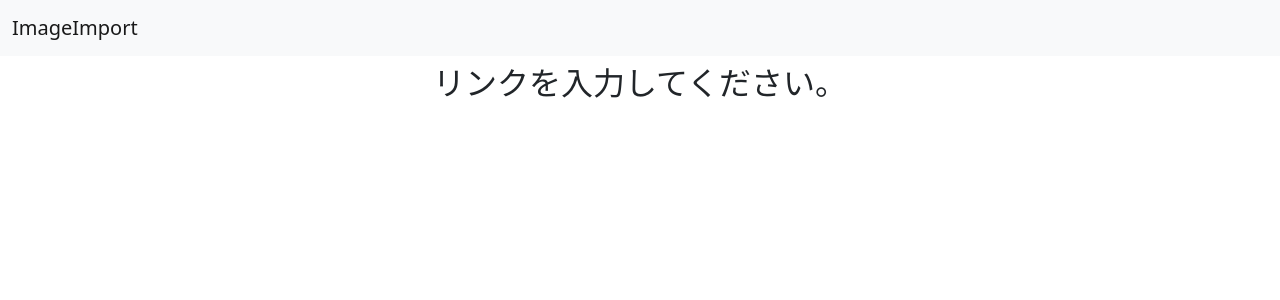
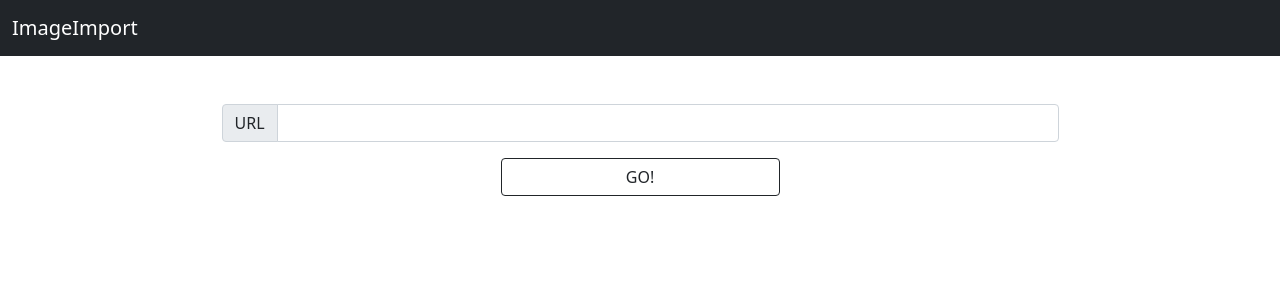
Before and after one commit to Kawato777/ImageImport, a Flask app: page / in a window 1280 px wide. Shown: the top 300 px of the page. Run offline with Flask 2, Linux system fonts and the light colour scheme; some libraries are stand-ins or nearby versions.

Commit message:
indexのFormのcss作成

```diff
--- a/app.py
+++ b/app.py
@@ -5,6 +5,9 @@ from flask_bootstrap import Bootstrap
 app = Flask(__name__)
 bootstrap = Bootstrap(app)
 
-@app.route("/")
+@app.route("/", methods = ["GET","POST"])
 def index():
-    return render_template("index.html")
+    if(request.method == "POST"):
+        return render_template("finding.html")
+    else:
+        return render_template("index.html")
--- a/templates/base.html
+++ b/templates/base.html
@@ -9,7 +9,7 @@
     <title>{% block title %}{% endblock %}</title>
 </head>
 <body>
-    <nav class="navbar navbar-light bg-light">
+    <nav class="navbar navbar-dark bg-dark">
         <div class="container-fluid">
         <a class="navbar-brand" href="/">ImageImport</a>
         </div>
--- /dev/null
+++ b/templates/finding.html
@@ -0,0 +1,5 @@
+{% extends "base.html" %}
+{% block title %}捜索中ページ{% endblock %}
+{% block content %}
+    <p>banana</p>
+{% endblock %}
--- a/templates/index.html
+++ b/templates/index.html
@@ -1,6 +1,11 @@
 {% extends "base.html" %}
 {% block title %}TOPページ{% endblock %}
 {% block content %}
-    <div class=""></div>
-    <h2 class="text-center mt-2 fw-light">リンクを入力してください。</>
+    <form method="POST" class="mt-5 d-flex flex-column align-items-center">
+        <div class="input-group mb-3 w-75">
+            <span class="input-group-text" id="inputGroup-sizing-default">URL</span>
+            <input type="url" class="form-control" aria-label="Sizing example input" aria-describedby="inputGroup-sizing-default">
+        </div>
+        <button type="submit" class="btn btn-outline-dark w-25">GO!</button>
+    </form>
 {% endblock %}
```
